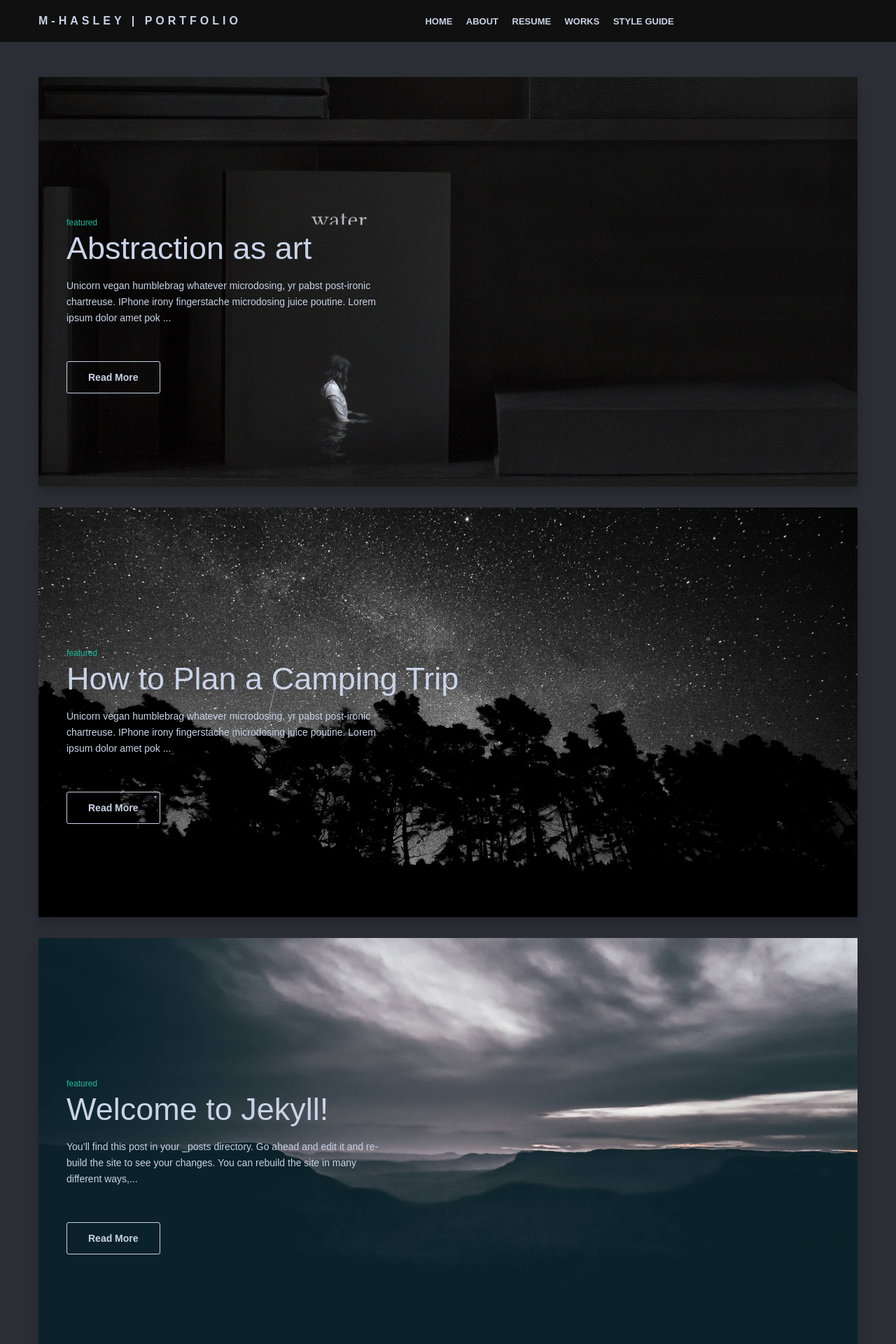
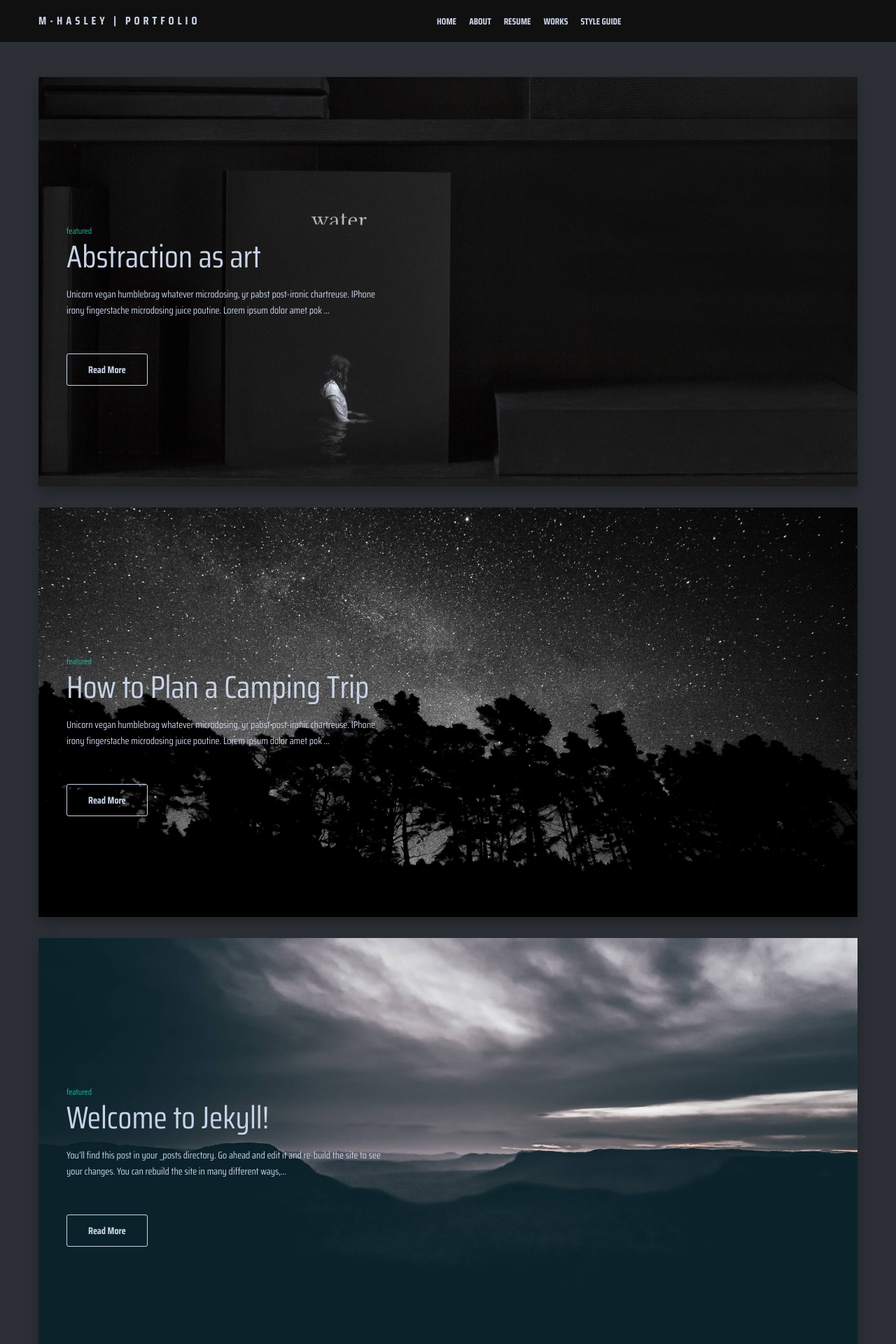
Before and after one commit to mhasley/mhasley.github.io, a Jekyll site: the page built from index.html, in a window 1280 px wide. Shown: the top 1920 px of the page at 70% size. Built offline with Jekyll 4.4.1, drawn with Linux system fonts in a browser that asks for light colours; nearby versions of some CDN libraries; the list of posts is cut into pages by our own code.

Commit message:
Update _base.scss

```diff
--- a/_sass/2-base/_base.scss
+++ b/_sass/2-base/_base.scss
@@ -3,7 +3,7 @@
 $base-font-style: normal;
 $base-font-variant: normal;
 $base-font-weight: normal;
-$base-font-family: 'Nunito', sans-serif;
+$base-font-family: 'Saira Condensed', sans-serif;
 $base-line-height: 28px;
 
 *, *::after, *::before {
@@ -43,7 +43,7 @@
 
 // Headings
 $heading-font-weight: 700;
-$heading-font-family: 'Nunito', -apple-system, BlinkMacSystemFont, Helvetica Neue, Helvetica, Arial, sans-serif;
+$heading-font-family: 'Saira Condensed', -apple-system, BlinkMacSystemFont, Helvetica Neue, Helvetica, Arial, sans-serif;
 
 $font-size-h1:  36px;
 $font-size-h2:  28px;
```
